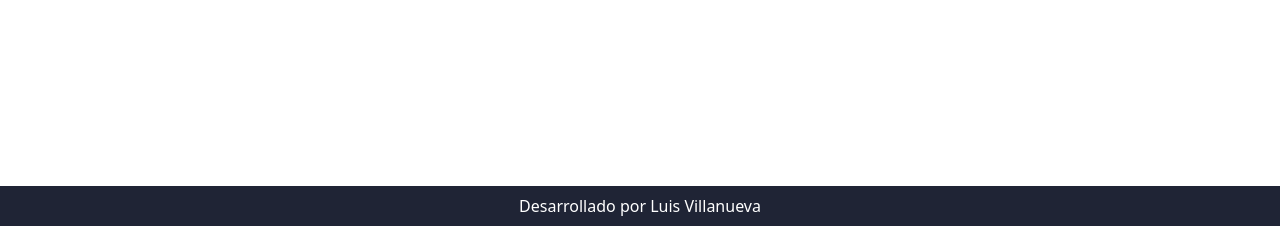
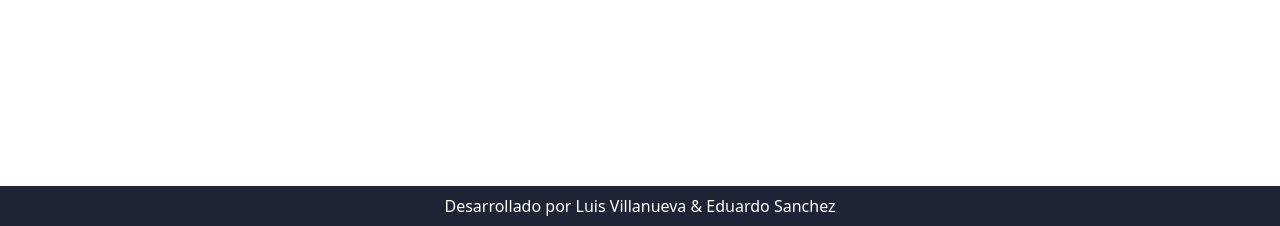
Before and after one commit to LuisVillanuevaFlores/PKCS-12-file-viewer, a Flask app: page / in a window 1280 px wide. Shown: the part 574-800 px from the top of the page. Run offline with Flask 2, Linux system fonts and the light colour scheme; some libraries are stand-ins or nearby versions.

Commit message:
add files

```diff
--- a/requirements.txt
+++ b/requirements.txt
@@ -2,3 +2,4 @@ flask
 flask-wtf
 flask-bootstrap
 pycryptodome
+pyOpenSSL
--- a/templates/index.html
+++ b/templates/index.html
@@ -73,7 +73,7 @@
         </div>
 
         <div id="footer">
-            Desarrollado por Luis Villanueva
+            Desarrollado por Luis Villanueva & Eduardo Sanchez
         </div>
 
     <script src="https://cdn.jsdelivr.net/npm/jquery@3.5.1/dist/jquery.slim.min.js" integrity="sha384-DfXdz2htPH0lsSSs5nCTpuj/zy4C+OGpamoFVy38MVBnE+IbbVYUew+OrCXaRkfj" crossorigin="anonymous"></script>
```
Also changed, not shown: 1 other file.
